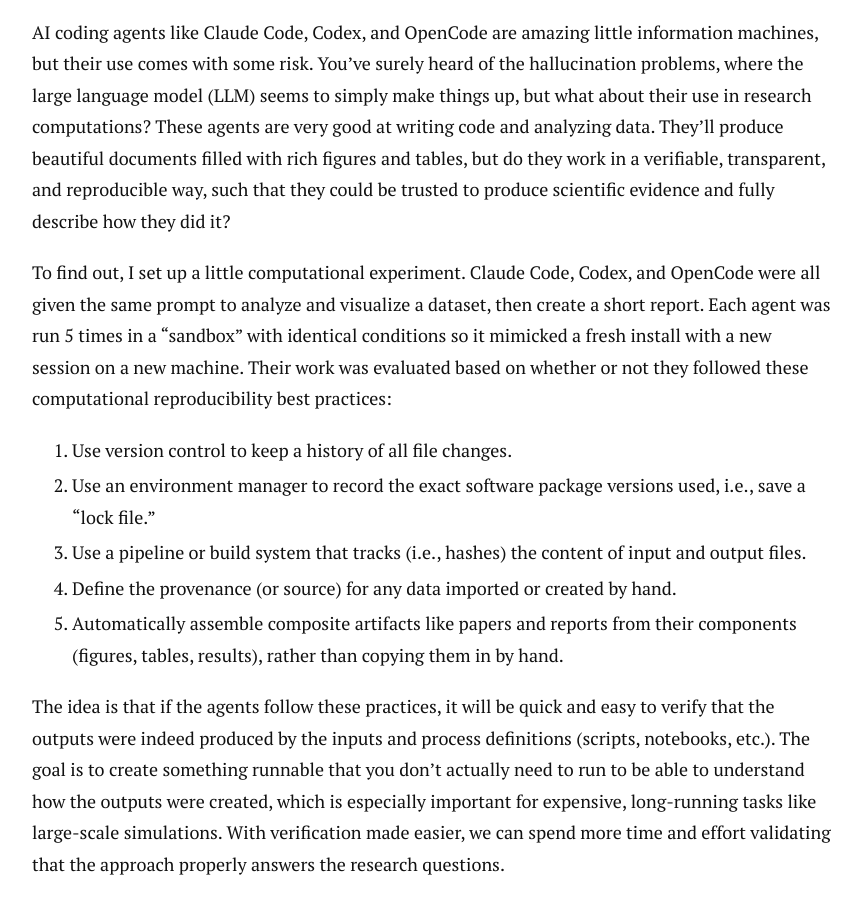
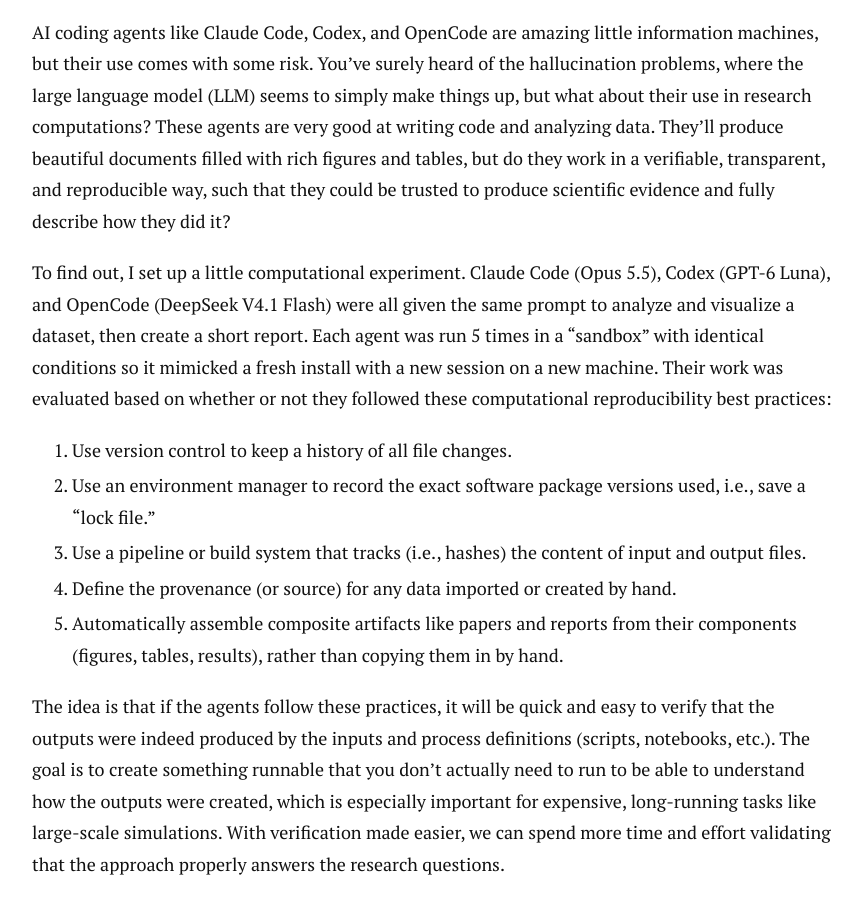
Before and after one commit to petebachant/petebachant.github.io, a Jekyll site: the page built from _posts/2026-11-11-ai-agent-repro.md, in a window 1280 px wide and 900 px high, scrolled down 535 px. Shown: the whole window, without its empty margins (208-1070 px from the left). Built offline with Jekyll 4.4.1, drawn with Linux system fonts in a browser that asks for light colours; nearby versions of some CDN libraries; comment, search, counter and statistics services are not loaded.

Commit message:
Add model names to agent repro post

```diff
--- a/_posts/2026-11-11-ai-agent-repro.md
+++ b/_posts/2026-11-11-ai-agent-repro.md
@@ -24,9 +24,12 @@
 such that they could be trusted to produce scientific evidence
 and fully describe how they did it?
 
-<!-- TODO: Import and cite models used with each -->
+<!-- TODO: Import and cite models used with each.
+We currently only have the slug names imported.
+-->
 To find out, I set up a little computational experiment.
-Claude Code, Codex, and OpenCode were all given the same prompt to
+Claude Code (Opus 5.5), Codex (GPT-6 Luna),
+and OpenCode (DeepSeek V4.1 Flash) were all given the same prompt to
 analyze and visualize a dataset, then create a short report.
 Each agent was run <!-- ckvalue _data/ai-agent-behavior/reproducibility.json summary.default.by_agent.claude.n_runs -->5<!-- /ckvalue -->
 times in a "sandbox" with identical conditions so it mimicked
```
